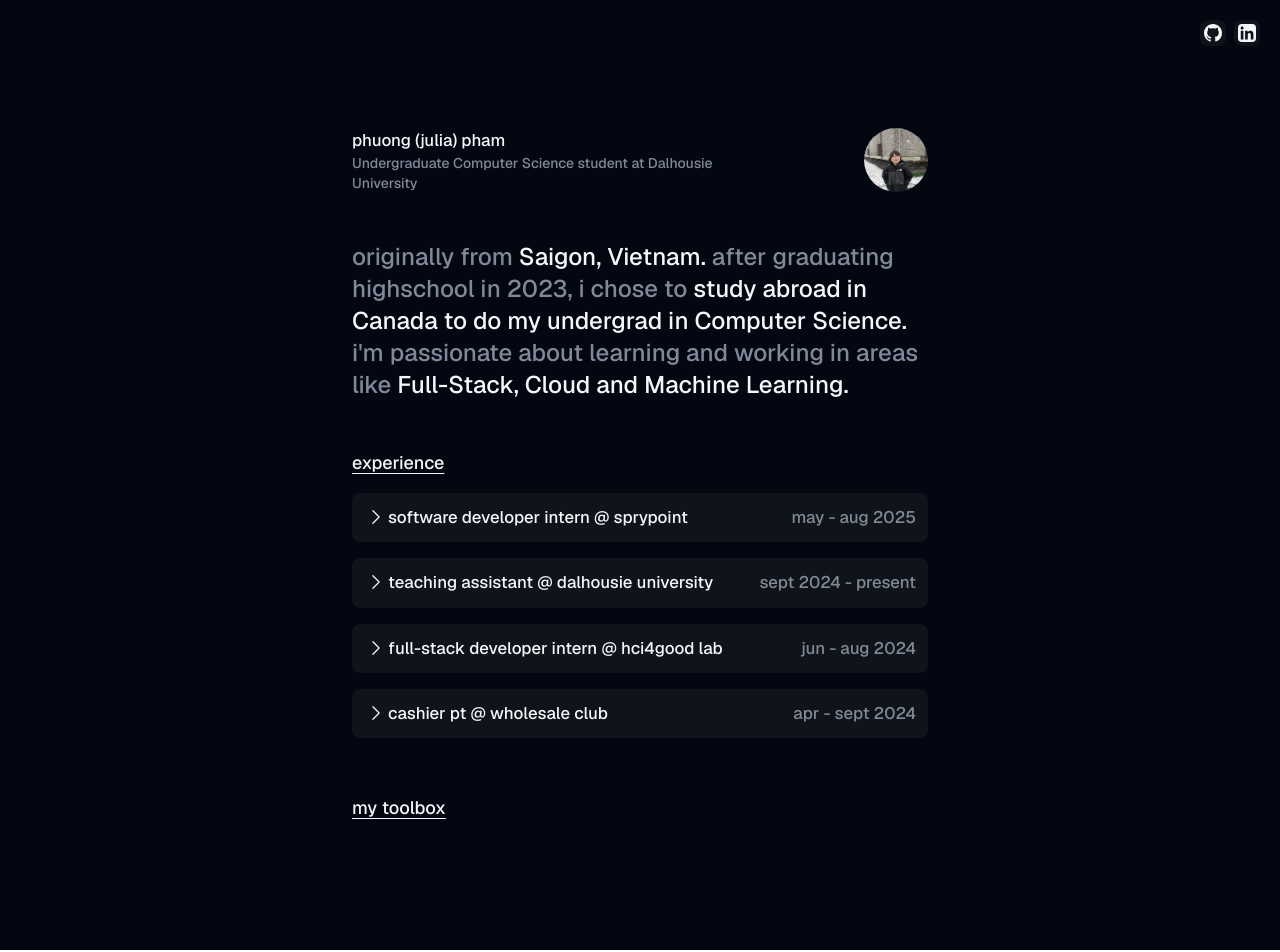
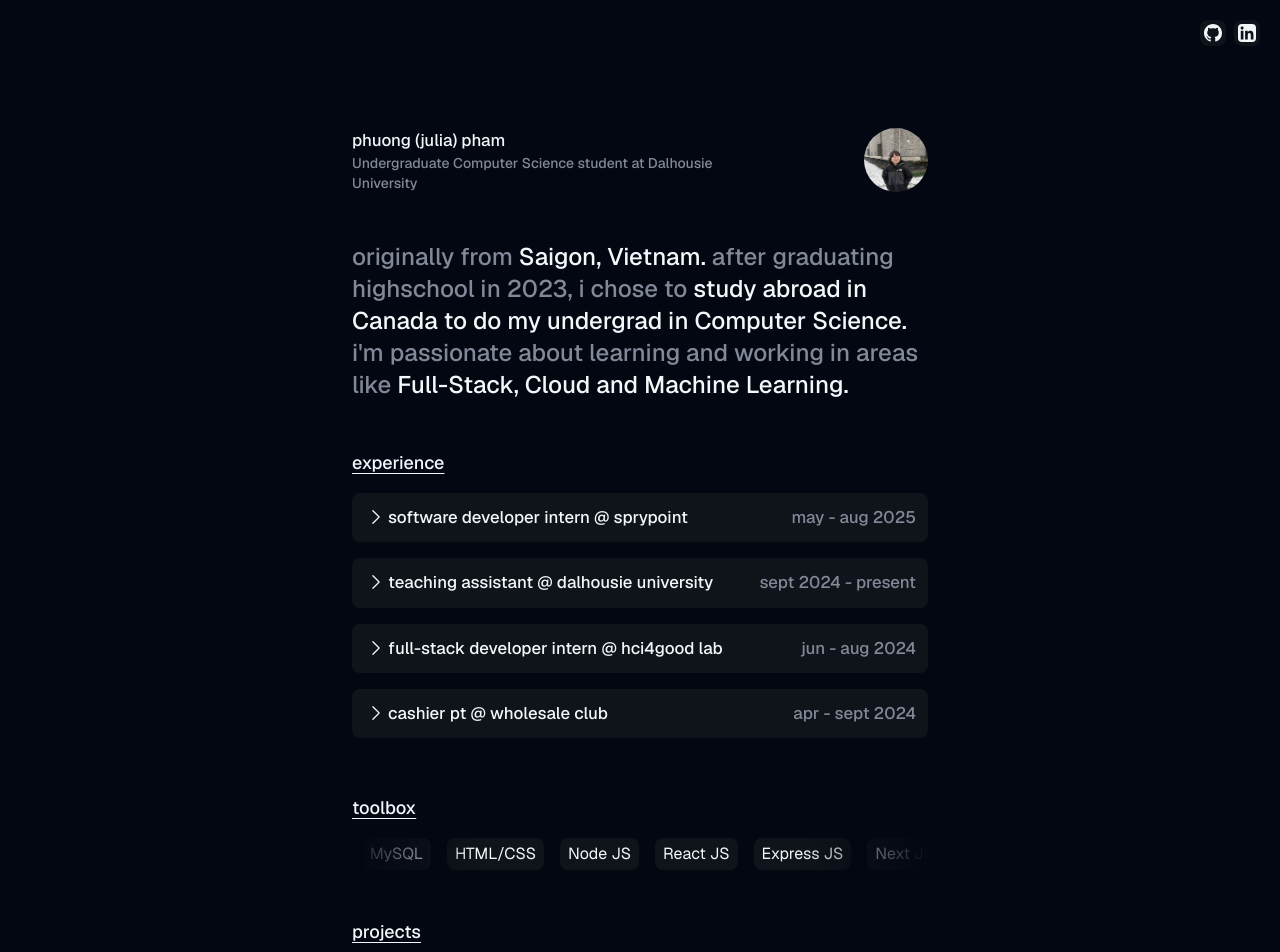
Before and after one commit to phuongwj/portfolio-101, a Next.js app: page / in a window 1280 px wide. Shown: the top 952 px of the page. Built offline with nearby package versions, Linux system fonts and the light colour scheme.

Commit message:
almost done with v3 :)

```diff
--- a/src/app/components/Oneforall.jsx
+++ b/src/app/components/Oneforall.jsx
@@ -1,6 +1,8 @@
 'use client'
 import React, { useState } from 'react';
+import Marquee from "react-fast-marquee";
 import exps from "@/local-json/experiences";
+import tools from "@/local-json/tools";
 import Link from 'next/link';
 
 export default function Oneforall() {
@@ -119,11 +121,33 @@ export default function Oneforall() {
             </section>
         </section>
 
+        {/* Toolbox */}
+        <section className="w-full flex flex-col gap-4">
+
+          {/* Toolbox Title */}
+          <h1 className="text-first text-lg font-medium underline underline-offset-4"> toolbox</h1>
+
+          <Marquee pauseOnHover speed={45} gradient gradientColor='#030712' gradientWidth={125}
+            className="cursor-help">
+            <ul className="flex flex-row gap-2 text-first">
+              {tools.map((tool) => (
+                <li key={tool}
+                  className="py-1 px-2 mr-2 bg-widBg rounded-lg">
+                    {tool}
+                </li>
+              ))}
+            </ul>
+          </Marquee>
+        </section>
+
         {/* Projects */}
         <section className="w-full flex flex-col gap-4">
 
-          {/* Toolbox Title */}
-          <h1 className="text-first text-lg font-medium underline underline-offset-4"> my toolbox</h1>
+          {/* Projects Title */}
+          <h1 className="text-first text-lg font-medium underline underline-offset-4"> projects</h1>
+
+          {/* Content */}
+          <p className="text-second">under maintenance :)</p>
         </section>
       </main>
     </div>
--- a/tailwind.config.mjs
+++ b/tailwind.config.mjs
@@ -36,7 +36,7 @@ export default withMT({
         secondaryC: '#4D4D4D',
         wless: '#838383',
 
-        newBg: "#030712", // dark blue
+        newBg: "#030712", // dark ass blue
         widBg: "#0f141a", // background for the github, linkedin
         first: "#f3f7fa", // good white (main text color)
         second: "#838898", // good color? (secondary text color)
```
Also changed, not shown: src/local-json/tools.json (+13 -2 lines).
